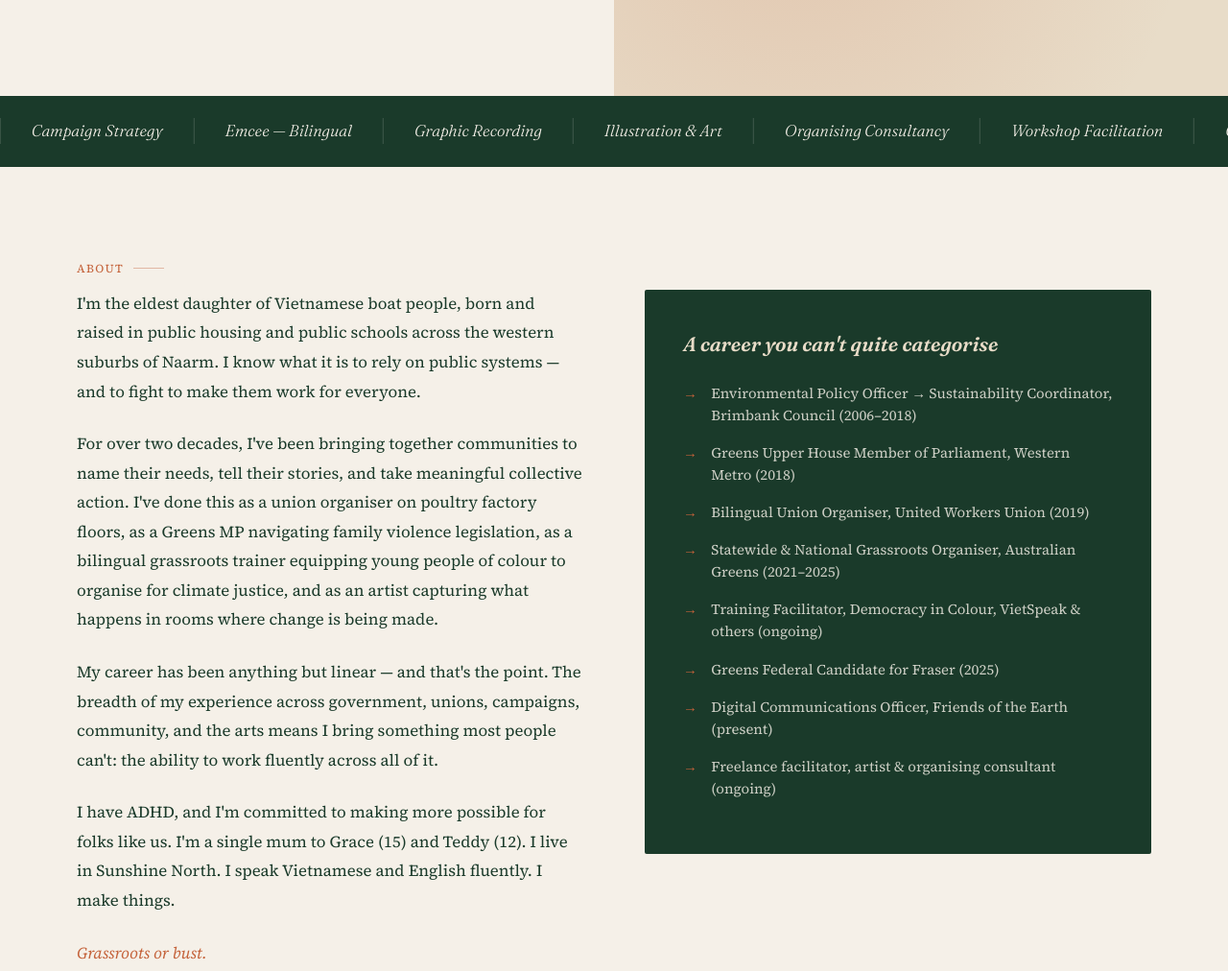
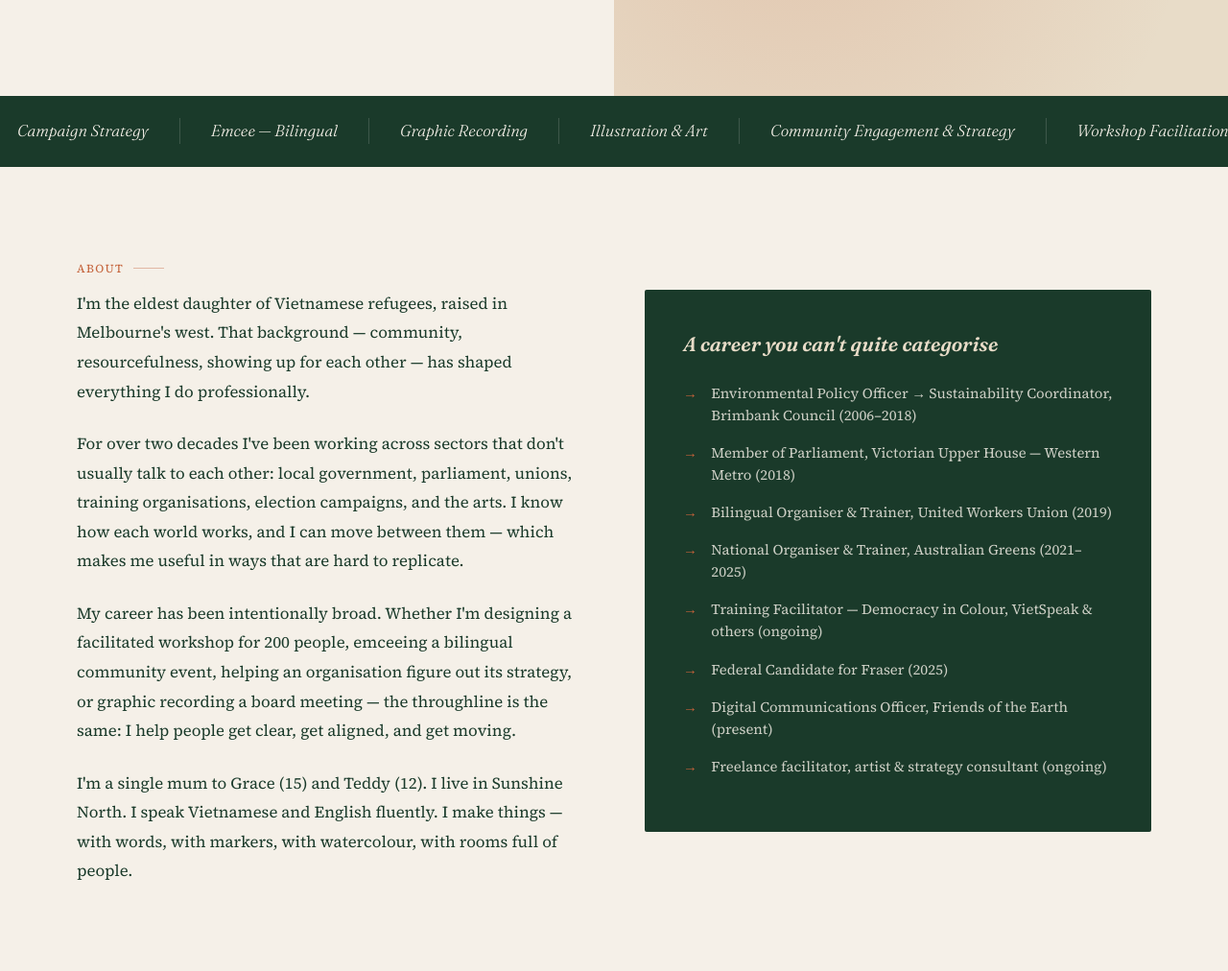
Before and after one commit to gitlie/huong, a plain HTML site: page index.html in a window 1280 px wide. Shown: the part 700-1712 px from the top of the page at 96% size. Drawn offline with Linux system fonts and the light colour scheme.

Commit message:
refactor: remove activist framing, broaden appeal for professional audience

```diff
--- a/index.html
+++ b/index.html
@@ -357,7 +357,7 @@
         <span class="hero-tag">Available for work · Naarm &amp; beyond</span>
         <h1>See a need.<br><em>Find a way.</em></h1>
         <p class="hero-sub">
-            Huong Truong — organiser, facilitator, artist, and committed trouble-maker based in Melbourne's west. I bring 20+ years of hard-earned skill and a gift for getting the right people in the room.
+            Huong Truong — facilitator, strategist, and artist based in Melbourne's west. I bring 20+ years of cross-sector experience and a rare ability to get the right people in the room — and make something happen when they're there.
         </p>
         <div class="hero-actions">
             <a href="#contact" class="btn btn-primary">Work with me</a>
@@ -382,14 +382,14 @@
         <span class="strip-item">Emcee — Bilingual</span>
         <span class="strip-item">Graphic Recording</span>
         <span class="strip-item">Illustration &amp; Art</span>
-        <span class="strip-item">Organising Consultancy</span>
+        <span class="strip-item">Community Engagement &amp; Strategy</span>
         <!-- duplicate for seamless loop -->
         <span class="strip-item">Workshop Facilitation</span>
         <span class="strip-item">Campaign Strategy</span>
         <span class="strip-item">Emcee — Bilingual</span>
         <span class="strip-item">Graphic Recording</span>
         <span class="strip-item">Illustration &amp; Art</span>
-        <span class="strip-item">Organising Consultancy</span>
+        <span class="strip-item">Community Engagement &amp; Strategy</span>
     </div>
 </div>
 
@@ -400,30 +400,29 @@
         <div class="about-grid">
             <div class="about-text">
                 <p>
-                    I'm the eldest daughter of Vietnamese boat people, born and raised in public housing and public schools across the western suburbs of Naarm. I know what it is to rely on public systems — and to fight to make them work for everyone.
+                    I'm the eldest daughter of Vietnamese refugees, raised in Melbourne's west. That background — community, resourcefulness, showing up for each other — has shaped everything I do professionally.
                 </p>
                 <p>
-                    For over two decades, I've been bringing together communities to name their needs, tell their stories, and take meaningful collective action. I've done this as a union organiser on poultry factory floors, as a Greens MP navigating family violence legislation, as a bilingual grassroots trainer equipping young people of colour to organise for climate justice, and as an artist capturing what happens in rooms where change is being made.
+                    For over two decades I've been working across sectors that don't usually talk to each other: local government, parliament, unions, training organisations, election campaigns, and the arts. I know how each world works, and I can move between them — which makes me useful in ways that are hard to replicate.
                 </p>
                 <p>
-                    My career has been anything but linear — and that's the point. The breadth of my experience across government, unions, campaigns, community, and the arts means I bring something most people can't: the ability to work fluently across all of it.
+                    My career has been intentionally broad. Whether I'm designing a facilitated workshop for 200 people, emceeing a bilingual community event, helping an organisation figure out its strategy, or graphic recording a board meeting — the throughline is the same: I help people get clear, get aligned, and get moving.
                 </p>
                 <p>
-                    I have ADHD, and I'm committed to making more possible for folks like us. I'm a single mum to Grace (15) and Teddy (12). I live in Sunshine North. I speak Vietnamese and English fluently. I make things.
+                    I'm a single mum to Grace (15) and Teddy (12). I live in Sunshine North. I speak Vietnamese and English fluently. I make things — with words, with markers, with watercolour, with rooms full of people.
                 </p>
-                <p><em>Grassroots or bust.</em></p>
             </div>
             <div class="about-card">
                 <h3>A career you can't quite categorise</h3>
                 <ul class="career-list">
                     <li>Environmental Policy Officer → Sustainability Coordinator, Brimbank Council (2006–2018)</li>
-                    <li>Greens Upper House Member of Parliament, Western Metro (2018)</li>
-                    <li>Bilingual Union Organiser, United Workers Union (2019)</li>
-                    <li>Statewide &amp; National Grassroots Organiser, Australian Greens (2021–2025)</li>
-                    <li>Training Facilitator, Democracy in Colour, VietSpeak &amp; others (ongoing)</li>
-                    <li>Greens Federal Candidate for Fraser (2025)</li>
+                    <li>Member of Parliament, Victorian Upper House — Western Metro (2018)</li>
+                    <li>Bilingual Organiser &amp; Trainer, United Workers Union (2019)</li>
+                    <li>National Organiser &amp; Trainer, Australian Greens (2021–2025)</li>
+                    <li>Training Facilitator — Democracy in Colour, VietSpeak &amp; others (ongoing)</li>
+                    <li>Federal Candidate for Fraser (2025)</li>
                     <li>Digital Communications Officer, Friends of the Earth (present)</li>
-                    <li>Freelance facilitator, artist &amp; organising consultant (ongoing)</li>
+                    <li>Freelance facilitator, artist &amp; strategy consultant (ongoing)</li>
                 </ul>
             </div>
         </div>
@@ -463,8 +462,8 @@
             </div>
             <div class="service-card">
                 <div class="s-num">06</div>
-                <h3>Grassroots Organising Consultancy</h3>
-                <p class="s-desc">Movement building advice, volunteer engagement systems, campaign structure, and organiser capacity building for grassroots groups and organisations at any stage.</p>
+                <h3>Community Engagement &amp; Strategy</h3>
+                <p class="s-desc">Strategic advice on community engagement, volunteer systems, campaign structure, and organisational capacity — for nonprofits, advocacy orgs, and community groups at any stage.</p>
             </div>
         </div>
     </div>
@@ -493,7 +492,7 @@
                 <div class="case-content">
                     <div class="case-tag">Election Campaign · 2024–2025</div>
                     <h3>2nd highest Greens swing in the country, Fraser Federal</h3>
-                    <p>As Greens Federal Candidate for Fraser, achieved the second highest swing for the Greens across the entire country. Built a social media presence larger than the incumbent Labor MP's in under 12 months, and coordinated the We Vote for Palestine campaign — organising 30+ solidarity groups across VIC and NSW for local council elections.</p>
+                    <p>As Federal Candidate for Fraser, achieved the second highest swing in the country. Built a social media following larger than the incumbent MP's in under 12 months through consistent, community-driven content. Coordinated a coalition of 30+ community groups across VIC and NSW for local council elections.</p>
                 </div>
                 <div class="case-metric">
                     <div class="metric-big">#2</div>
@@ -505,7 +504,7 @@
                 <div class="case-content">
                     <div class="case-tag">Training &amp; Facilitation · 2022–2025</div>
                     <h3>Democracy in Colour Climate Justice Fellowship</h3>
-                    <p>Developed curriculum and trained cohorts of young people of colour from across Australia to organise for climate and racial justice in their home communities. Topics included grassroots organising 101, power mapping, 'loving corrections' (radical feedback), activist burnout, and consensus decision-making. Delivered nationally in 2022, 2023, and 2025.</p>
+                    <p>Designed curriculum and delivered training for cohorts of young Australians on community organising, campaign strategy, and leadership — covering power mapping, facilitation skills, feedback culture, and decision-making. Delivered nationally across three program years.</p>
                 </div>
                 <div class="case-metric">
                     <div class="metric-big">3×</div>
```
